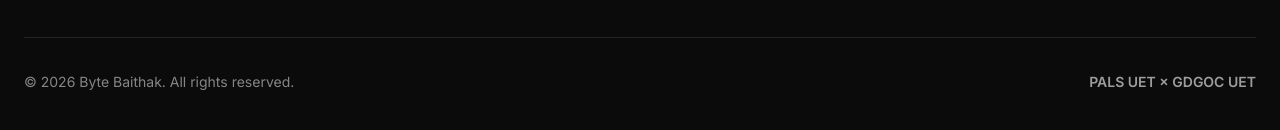
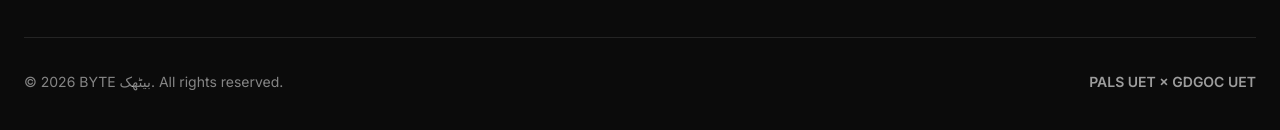
Before and after one commit to muhammmadalizahid/byte-baithak, a React (Vite) app: page / in a window 1280 px wide. Shown: the part 7799-7929 px from the top of the page. Built offline with nearby package versions, Linux system fonts and the light colour scheme.

Commit message:
Update copyright text to include 'BYTE بیٹھک'

```diff
--- a/src/App.jsx
+++ b/src/App.jsx
@@ -64,7 +64,7 @@
           </div>
 
           <div className="footer-bottom">
-            <p>&copy; 2026 Byte Baithak. All rights reserved.</p>
+            <p>&copy; 2026 BYTE بیٹھک. All rights reserved.</p>
             <p className="footer-credit">PALS UET × GDGOC UET</p>
           </div>
         </div>
```
